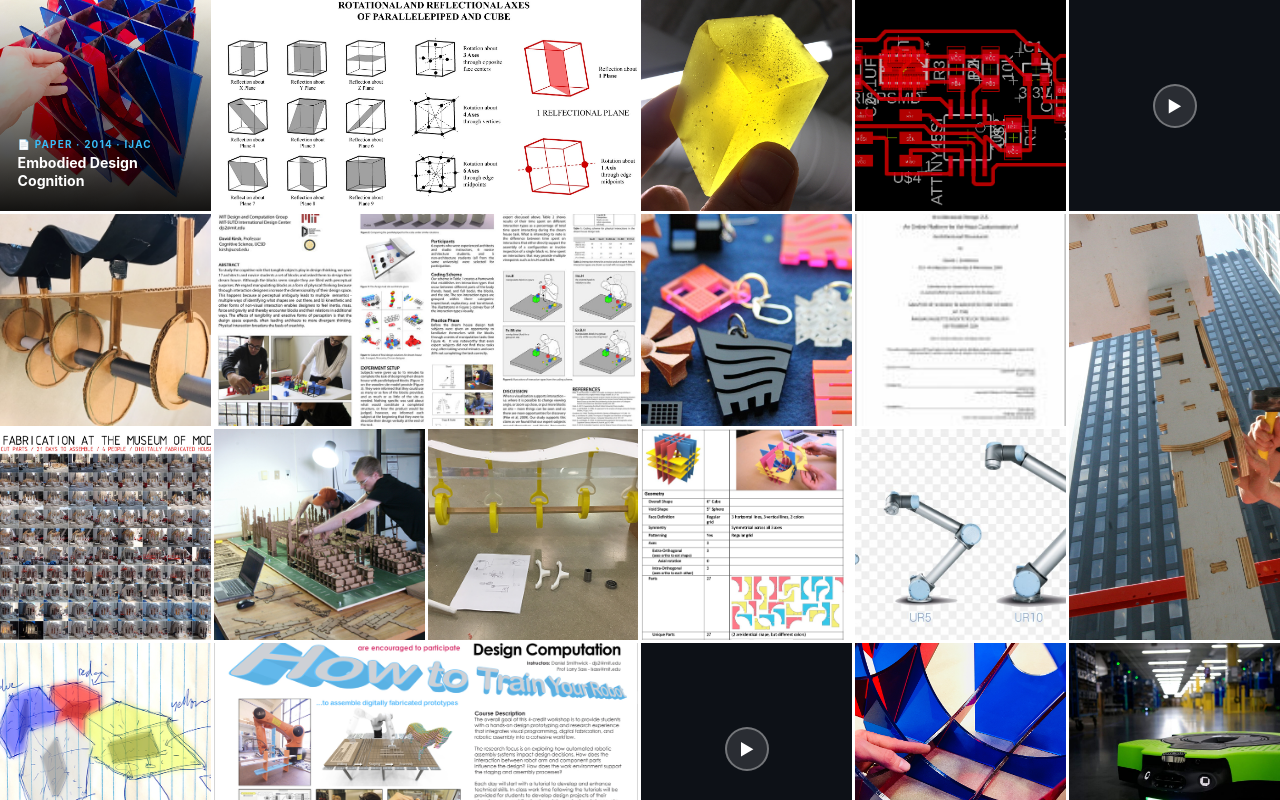
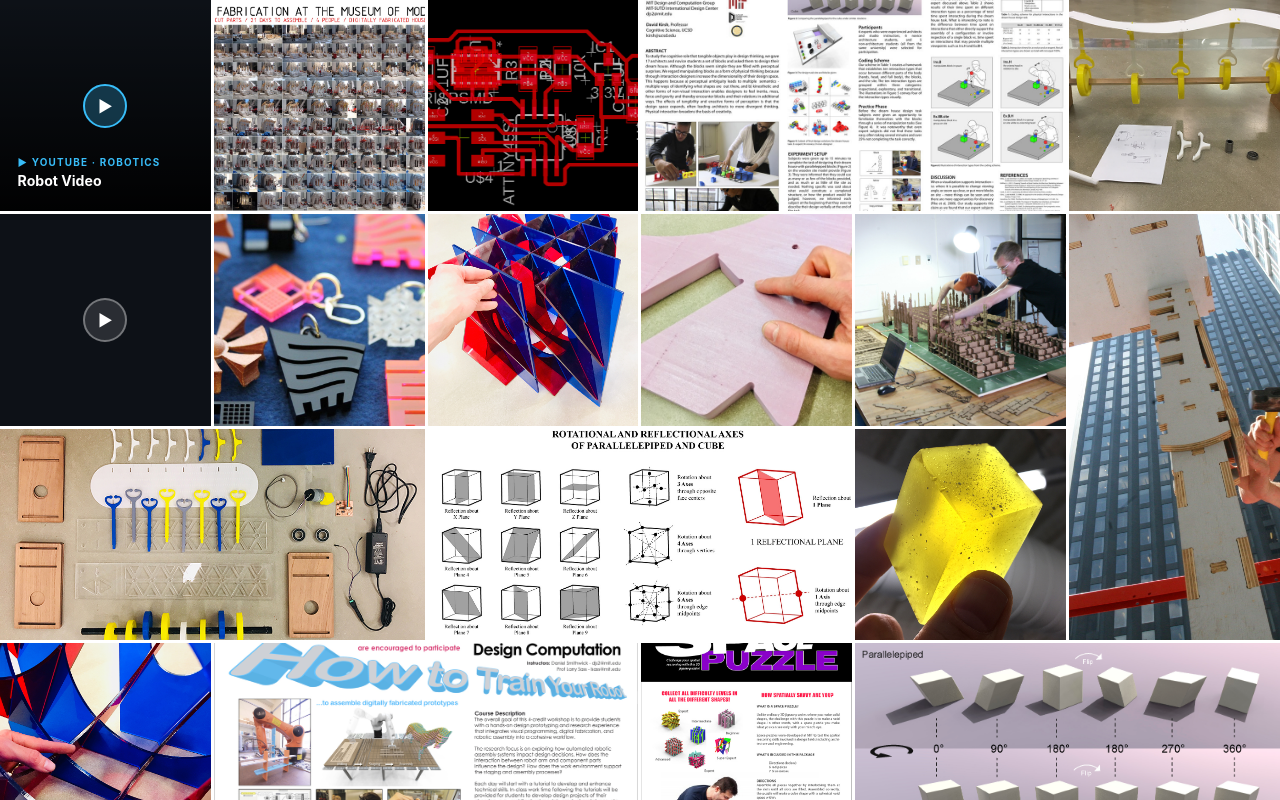
Before and after one commit to danielsmithwick/danielsmithwick.github.io, a React (Vite) app: page / in a window 1280 px wide. Shown: the top 800 px of the page. Built offline with nearby package versions, Linux system fonts and the light colour scheme.

Commit message:
Remove UR teach pendant photo tile
Co-Authored-By: Claude Sonnet 4.6 <noreply@anthropic.com>

```diff
--- a/src/data/tiles.js
+++ b/src/data/tiles.js
@@ -268,15 +268,6 @@ export const tiles = [
     description: 'Senior Manager, Product Launch at Amazon Fulfillment Technologies & Robotics — leading new robotic systems including Proteus (Amazon\'s first fully autonomous mobile robot) from development through large-scale warehouse deployment.',
   },
   {
-    id: 'universal-robots',
-    type: 'image',
-    size: 'sm',
-    tag: 'Career · Universal Robots',
-    title: 'Universal Robots — Cobot in Manufacturing',
-    image: '/images/ur-manufacturing.jpg',
-    description: 'Global product management for collaborative robotic systems at Universal Robots — including the UR20, their fastest and strongest cobot ever, with 20kg payload and 30% more speed and torque.',
-  },
-  {
     id: 'universal-robots-lineup',
     type: 'image',
     size: 'sm',
```
